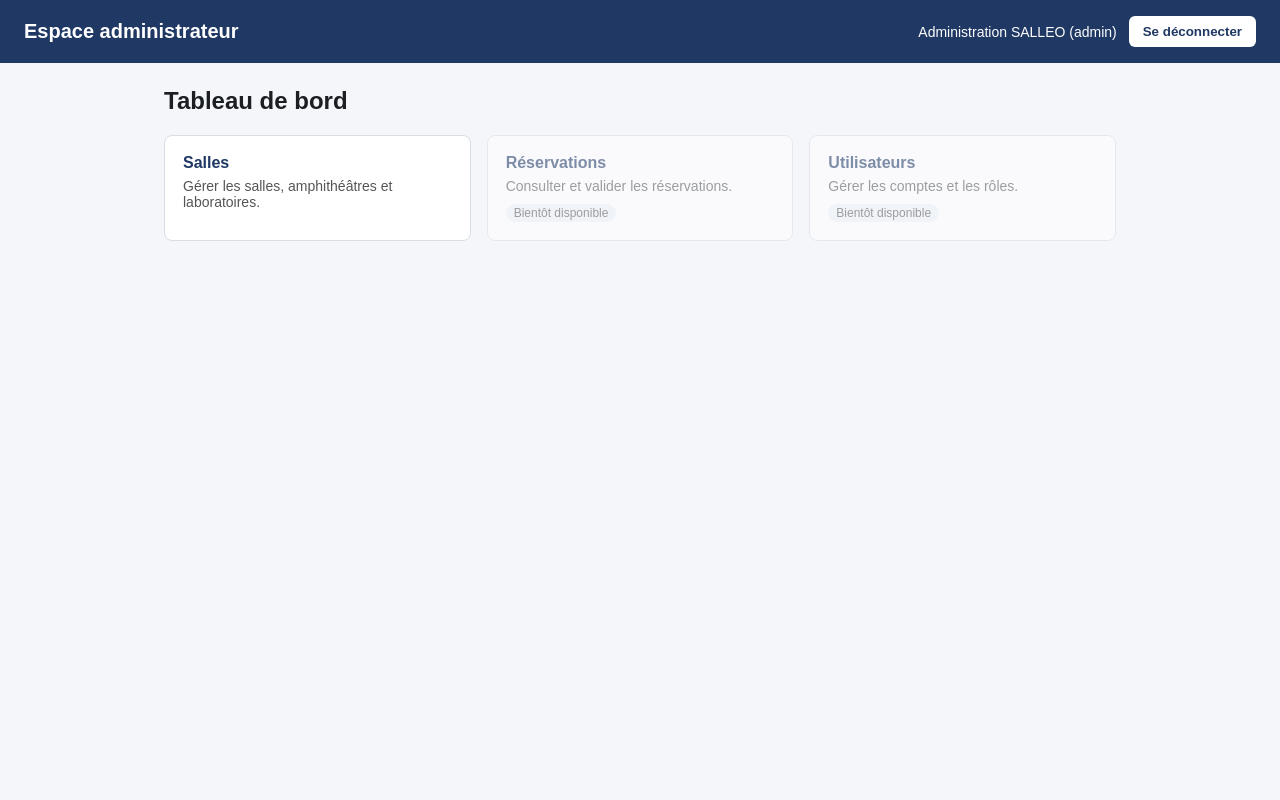
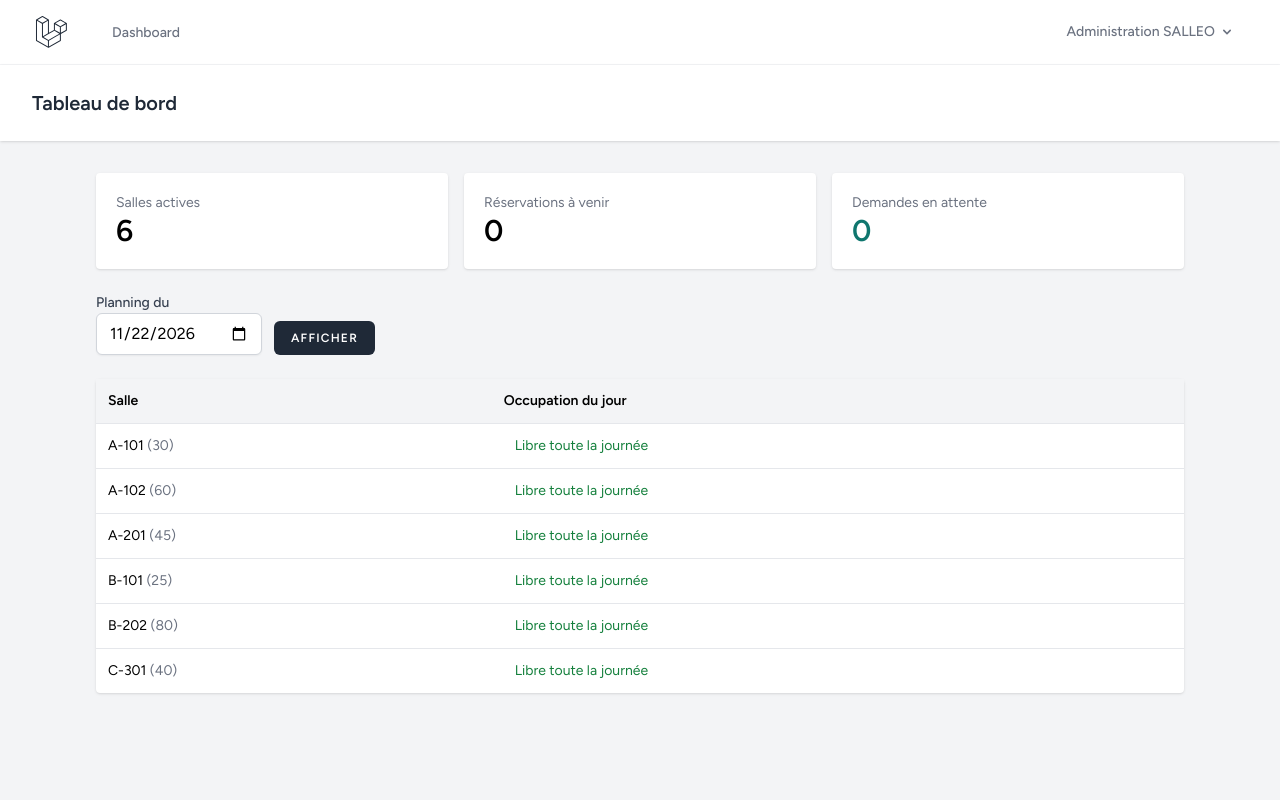
Before and after one commit to ndeyecoumba2605-stack/Salleo, a Laravel app: page /admin in a window 1280 px wide. Run offline with Laravel 12, Linux system fonts and the light colour scheme; a user stored in the database is signed in; data comes from the database, SQL or seed files in the repository; data that the repository does not hold is empty; style sheets or scripts are compiled from the project's sources.

Commit message:
feat: tableau de bord et statistique

```diff
--- a/app/Http/Controllers/Admin/DashboardController.php
+++ b/app/Http/Controllers/Admin/DashboardController.php
@@ -3,12 +3,32 @@
 namespace App\Http\Controllers\Admin;
 
 use App\Http\Controllers\Controller;
+use App\Models\Reservation;
+use App\Models\Salle;
 use Illuminate\Http\Request;
 
 class DashboardController extends Controller
 {
-    public function index()
+    public function index(Request $request)
     {
-        return view('admin.dashboard');
+        $date = $request->query('date', now()->toDateString());
+
+        $salles = Salle::active()
+            ->with(['reservations' => fn ($q) => $q
+                ->where('date', $date)
+                ->whereIn('statut', Reservation::STATUTS_BLOQUANTS)
+                ->with('user')
+                ->orderBy('heure_debut')])
+            ->orderBy('batiment')->orderBy('numero')
+            ->get();
+
+        return view('admin.dashboard', [
+            'date' => $date,
+            'salles' => $salles,
+            'enAttente' => Reservation::where('statut', Reservation::EN_ATTENTE)
+                ->count(),
+            'aVenir' => Reservation::where('statut', Reservation::CONFIRMEE)
+                ->where('date', '>=', now()->toDateString())->count(),
+        ]);
     }
 }
--- a/resources/views/admin/dashboard.blade.php
+++ b/resources/views/admin/dashboard.blade.php
@@ -1,69 +1,60 @@
-<!DOCTYPE html>
-<html lang="fr">
-<head>
-    <meta charset="utf-8">
-    <meta name="viewport" content="width=device-width, initial-scale=1">
-    <title>Tableau de bord administrateur</title>
-    <style>
-        :root { --bleu: #1f3864; --fond: #f4f6fa; --texte: #1b1f24; --bord: #d8dde6; }
-        * { box-sizing: border-box; }
-        body { margin: 0; font-family: Arial, Helvetica, sans-serif; background: var(--fond); color: var(--texte); }
-        header { background: var(--bleu); color: #fff; padding: 16px 24px; display: flex; justify-content: space-between; align-items: center; flex-wrap: wrap; gap: 12px; }
-        header h1 { margin: 0; font-size: 20px; }
-        header .utilisateur { display: flex; align-items: center; gap: 12px; font-size: 14px; }
-        header button { background: #fff; color: var(--bleu); border: 0; padding: 8px 14px; border-radius: 6px; cursor: pointer; font-weight: bold; }
-        main { max-width: 1000px; margin: 0 auto; padding: 24px; }
-        h2 { margin-top: 0; }
-        .grille { display: grid; grid-template-columns: repeat(auto-fit, minmax(220px, 1fr)); gap: 16px; }
-        .carte { background: #fff; border: 1px solid var(--bord); border-radius: 8px; padding: 18px; text-decoration: none; color: inherit; display: block; }
-        .carte h3 { margin: 0 0 6px; color: var(--bleu); font-size: 16px; }
-        .carte p { margin: 0; font-size: 14px; color: #555; }
-        a.carte:hover { border-color: var(--bleu); box-shadow: 0 2px 8px rgba(0,0,0,.08); }
-        .carte.inactive { opacity: .55; }
-        .etiquette { display: inline-block; margin-top: 10px; font-size: 12px; background: #eef1f7; color: #555; padding: 2px 8px; border-radius: 10px; }
-    </style>
-</head>
-<body>
-    <header>
-        <h1>Espace administrateur</h1>
-        <div class="utilisateur">
-            <span>{{ auth()->user()->name }} ({{ auth()->user()->role }})</span>
-            @if (Route::has('logout'))
-                <form method="POST" action="{{ route('logout') }}">
-                    @csrf
-                    <button type="submit">Se déconnecter</button>
-                </form>
-            @endif
+<x-app-layout>
+    <x-slot name="header">
+        <h2 class="font-semibold text-xl text-gray-800">Tableau de bord</h2>
+    </x-slot>
+
+    <div class="py-8 max-w-6xl mx-auto sm:px-6 lg:px-8 space-y-6">
+        <div class="grid gap-4 md:grid-cols-3">
+            <div class="bg-white p-5 rounded shadow">
+                <p class="text-sm text-gray-500">Salles actives</p>
+                <p class="text-3xl font-bold">{{ $salles->count() }}</p>
+            </div>
+            <div class="bg-white p-5 rounded shadow">
+                <p class="text-sm text-gray-500">Réservations à venir</p>
+                <p class="text-3xl font-bold">{{ $aVenir }}</p>
+            </div>
+            <a href="{{ route('admin.demandes') }}"
+               class="bg-white p-5 rounded shadow">
+                <p class="text-sm text-gray-500">Demandes en attente</p>
+                <p class="text-3xl font-bold text-teal-700">{{ $enAttente }}</p>
+            </a>
         </div>
-    </header>
 
-    <main>
-        <h2>Tableau de bord</h2>
+        <form method="GET" class="flex items-end gap-3">
+            <div>
+                <x-input-label for="date" value="Planning du" />
+                <x-text-input id="date" name="date" type="date"
+                              :value="$date" />
+            </div>
+            <x-primary-button>Afficher</x-primary-button>
+        </form>
 
-        @php
-            $modules = [
-                ['Salles', 'Gérer les salles, amphithéâtres et laboratoires.', 'admin.salles.index'],
-                ['Réservations', 'Consulter et valider les réservations.', 'admin.reservations.index'],
-                ['Utilisateurs', 'Gérer les comptes et les rôles.', 'admin.utilisateurs.index'],
-            ];
-        @endphp
-
-        <div class="grille">
-            @foreach ($modules as [$titre, $description, $nomRoute])
-                @if (Route::has($nomRoute))
-                    <a class="carte" href="{{ route($nomRoute) }}">
-                        <h3>{{ $titre }}</h3>
-                        <p>{{ $description }}</p>
-                    </a>
-                @else
-                    <div class="carte inactive">
-                        <h3>{{ $titre }}</h3>
-                        <p>{{ $description }}</p>
-                        <span class="etiquette">Bientôt disponible</span>
-                    </div>
-                @endif
+        <table class="w-full bg-white shadow rounded text-sm">
+            <thead class="bg-gray-100 text-left">
+                <tr><th class="p-3">Salle</th><th>Occupation du jour</th></tr>
+            </thead>
+            <tbody>
+            @foreach ($salles as $salle)
+                <tr class="border-t align-top">
+                    <td class="p-3">
+                        {{ $salle->nom_complet }}
+                        <span class="text-gray-500">({{ $salle->capacite }})</span>
+                    </td>
+                    <td class="p-3">
+                        @forelse ($salle->reservations as $r)
+                            <p>
+                                {{ substr($r->heure_debut, 0, 5) }} -
+                                {{ substr($r->heure_fin, 0, 5) }} :
+                                {{ $r->user->nom_classe }}
+                                ({{ $r->libelleStatut() }})
+                            </p>
+                        @empty
+                            <span class="text-green-700">Libre toute la journée</span>
+                        @endforelse
+                    </td>
+                </tr>
             @endforeach
-        </div>
-    </main>
-</body>
-</html>
+            </tbody>
+        </table>
+    </div>
+</x-app-layout>
```
Also changed, not shown: app/Http/Controllers/Admin/StatistiqueController.php (+41 -1 lines), resources/views/admin/statistiques.blade.php (added, +49 -0 lines).
